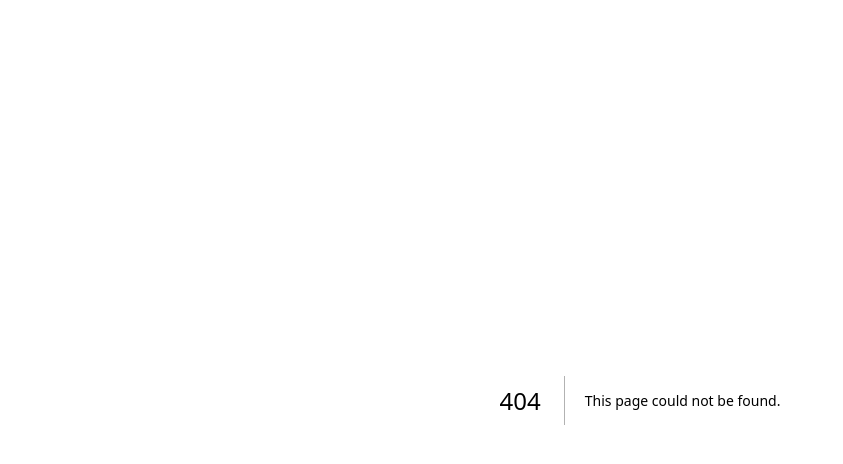
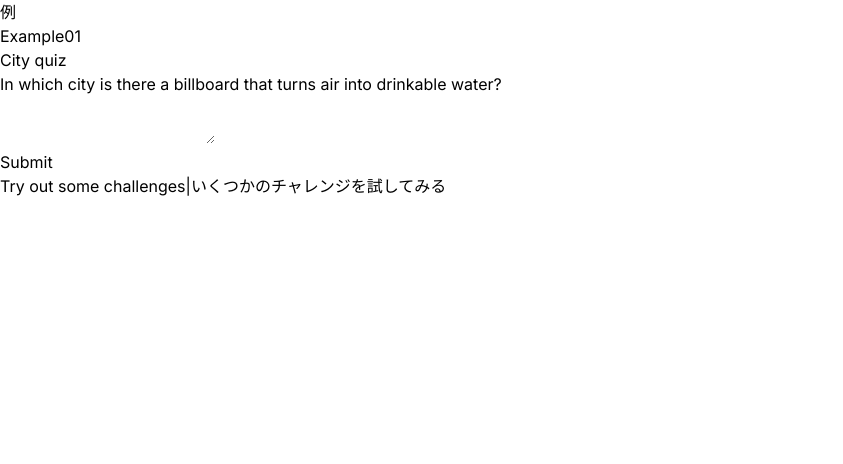
Before and after one commit to ai-biz20-sasaki/learn-react, a Next.js app: page /managing-state/reacting-to-input-with-state in a window 1280 px wide. Before the commit this address had no page. Shown: the top 464 px of the page, without its empty margins (0-843 px from the left). Built offline with nearby package versions, Linux system fonts and the light colour scheme.

Commit message:
Add managing-state/reacting-to-input-with-state/example01

```diff
--- /dev/null
+++ b/src/app/managing-state/reacting-to-input-with-state/example01.tsx
@@ -0,0 +1,69 @@
+"use client"
+import { useState } from 'react'
+
+export default function Form() {
+  const [answer, setAnswer] = useState('');
+  const [error, setError] = useState(null);
+  const [status, setStatus] = useState('typing');
+
+  if (status === 'success') {
+    return <h1>That's right!</h1>
+  }
+
+  async function handleSubmit(e) {
+    e.preventDefault();
+    setStatus('submitting');
+    try {
+      await submitForm(answer);
+      setStatus('success');
+    } catch (err) {
+      setStatus('typing');
+      setError(err);
+    }
+  }
+
+  function handleTextareaChange(e) {
+    setAnswer(e.target.value);
+  }
+
+  return (
+    <>
+      <h2>City quiz</h2>
+      <p>
+        In which city is there a billboard that turns air into drinkable water?
+      </p>
+      <form onSubmit={handleSubmit}>
+        <textarea
+          value={answer}
+          onChange={handleTextareaChange}
+          disabled={status === 'submitting'}
+        />
+        <br />
+        <button
+          disabled={status === 'empty' || status === 'submitting'}
+        >
+          Submit
+        </button>
+        {error !== null &&
+          <p className="Error">
+            {error.message}
+          </p>
+        }
+      </form>
+    </>
+  )
+}
+
+function submitForm(answer) {
+  // Pretend it's hitting the network.
+  return new Promise((resolve, reject) => {
+    setTimeout(() => {
+      let shouldError = answer.toLowerCase() !== 'lima'
+      if (shouldError) {
+        reject(new Error('Good guess but a wrong answer. Try again!'));
+      } else {
+        resolve();
+      }
+    }, 1500);
+  });
+}
--- /dev/null
+++ b/src/app/managing-state/reacting-to-input-with-state/page.tsx
@@ -0,0 +1,36 @@
+//https://react.dev/learn/reacting-to-input-with-state#challenges
+//https://react.dev/learn/reacting-to-input-with-state
+import Link from 'next/link'
+import Example01 from './example01'
+//import Challenge01 from './challenge01'
+//import Challenge02 from './challenge02'
+//import Challenge03 from './challenge03'
+
+export default function Page() {
+  return (
+    <div>
+      <h2>
+        <a
+          className=""
+          href="https://react.dev/learn/reacting-to-input-with-state"
+          target="_blank"
+          rel="noopener noreferrer"
+        >
+          例
+        </a>
+      </h2>
+      <h3>Example01</h3>
+      <Example01 />
+      <h2>
+        <a
+          className=""
+          href="https://react.dev/learn/reacting-to-input-with-state#challenges"
+          target="_blank"
+          rel="noopener noreferrer"
+        >
+          Try out some challenges|いくつかのチャレンジを試してみる
+        </a>
+      </h2>
+    </div>
+  )
+}
--- a/src/app/page.tsx
+++ b/src/app/page.tsx
@@ -58,13 +58,41 @@ export default function Home() {
 
       <p>Managing State|状態の管理</p>
       <ul>
-        <li>Reacting to Input with State|状態による入力への反応</li>
-        <li>Choosing the State Structure|状態構造の選択</li>
-        <li>Sharing State Between Components|コンポーネント間での状態の共有</li>
-        <li>Preserving and Resetting State|状態の保存とリセット</li>
-        <li>Extracting State Logic into a Reducer|状態ロジックを Reducer に抽出する</li>
-        <li>Passing Data Deeply with Context|コンテキストに応じてデータを深く渡す</li>
-        <li>Scaling Up with Reducer and Context|Reducer と Context によるスケールアップ</li>
+        <li>
+          <Link href="/managing-state/reacting-to-input-with-state">
+            Reacting to Input with State|状態による入力への反応
+          </Link>
+        </li>
+        <li>
+          <Link href="/managing-state/reacting-to-input-with-state">
+            Choosing the State Structure|状態構造の選択
+          </Link>
+        </li>
+        <li>
+          <Link href="/managing-state/reacting-to-input-with-state">
+            Sharing State Between Components|コンポーネント間での状態の共有
+          </Link>
+        </li>
+        <li>
+          <Link href="/managing-state/reacting-to-input-with-state">
+            Preserving and Resetting State|状態の保存とリセット
+          </Link>
+        </li>
+        <li>
+          <Link href="/managing-state/reacting-to-input-with-state">
+            Extracting State Logic into a Reducer|状態ロジックを Reducer に抽出する
+          </Link>
+        </li>
+        <li>
+          <Link href="/managing-state/reacting-to-input-with-state">
+            Passing Data Deeply with Context|コンテキストに応じてデータを深く渡す
+          </Link>
+        </li>
+        <li>
+          <Link href="/managing-state/reacting-to-input-with-state">
+            Scaling Up with Reducer and Context|Reducer と Context によるスケールアップ
+          </Link>
+        </li>
       </ul>
 
       <p>Escape Hatches|避難ハッチ</p>
```
